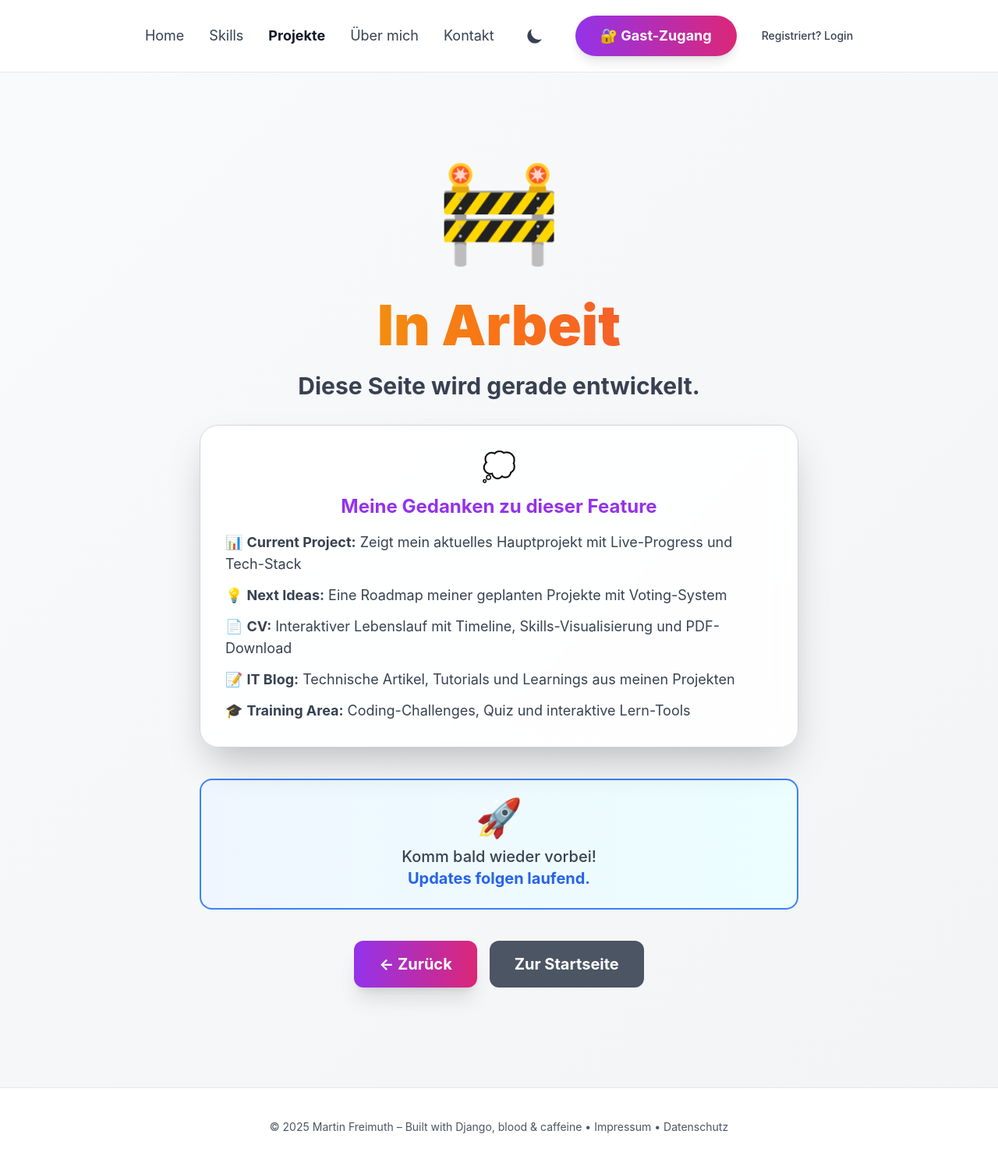
After one commit to Martin-Frei/portfolio, a Django app: page /in-progress/ in a window 1280 px wide. The commit adds this page. Shown: the whole page at 78% size. Run offline with Django 5.2, Linux system fonts and the light colour scheme; some libraries are stand-ins or nearby versions.

Commit message:
feat: complete email verification, user subnav with 7 buttons, in-progress page, styled confirmation pages

```diff
--- /dev/null
+++ b/core/templates/core/in_progress.html
@@ -0,0 +1,73 @@
+{% extends 'base.html' %}
+
+{% block title %}In Arbeit - Martin Freimuth{% endblock %}
+
+{% block content %}
+<div class="min-h-screen flex items-center justify-center px-6 py-20">
+  <div class="max-w-3xl w-full text-center">
+
+    <!-- Icon -->
+    <div class="text-9xl mb-8 animate-bounce">🚧</div>
+
+    <!-- Titel -->
+    <h1 class="text-5xl md:text-7xl font-black mb-6 bg-gradient-to-r from-yellow-500 via-orange-500 to-red-500 bg-clip-text text-transparent">
+      In Arbeit
+    </h1>
+
+    <!-- Subtitle -->
+    <p class="text-2xl md:text-3xl text-gray-700 dark:text-gray-300 mb-8 font-bold">
+      Diese Seite wird gerade entwickelt.
+    </p>
+
+    <!-- Info Box -->
+    <div class="bg-white/90 dark:bg-gray-800/50 backdrop-blur-lg rounded-3xl p-8 border border-gray-300 dark:border-gray-700 shadow-2xl mb-10">
+      <div class="text-4xl mb-4">💭</div>
+      <h2 class="text-2xl font-bold text-purple-600 dark:text-purple-400 mb-4">
+        Meine Gedanken zu dieser Feature
+      </h2>
+      <div class="text-lg text-gray-700 dark:text-gray-300 space-y-3 text-left">
+        <p>
+          📊 <strong>Current Project:</strong> Zeigt mein aktuelles Hauptprojekt mit Live-Progress und Tech-Stack
+        </p>
+        <p>
+          💡 <strong>Next Ideas:</strong> Eine Roadmap meiner geplanten Projekte mit Voting-System
+        </p>
+        <p>
+          📄 <strong>CV:</strong> Interaktiver Lebenslauf mit Timeline, Skills-Visualisierung und PDF-Download
+        </p>
+        <p>
+          📝 <strong>IT Blog:</strong> Technische Artikel, Tutorials und Learnings aus meinen Projekten
+        </p>
+        <p>
+          🎓 <strong>Training Area:</strong> Coding-Challenges, Quiz und interaktive Lern-Tools
+        </p>
+      </div>
+    </div>
+
+    <!-- Status -->
+    <div class="bg-gradient-to-r from-blue-50 to-cyan-50 dark:from-blue-900/20 dark:to-cyan-900/20 border-2 border-blue-500 rounded-2xl p-6 mb-10">
+      <div class="text-5xl mb-3">🚀</div>
+      <p class="text-xl text-gray-700 dark:text-gray-300 font-medium">
+        Komm bald wieder vorbei!<br>
+        <span class="text-blue-600 dark:text-blue-400 font-bold">Updates folgen laufend.</span>
+      </p>
+    </div>
+
+    <!-- Zurück-Buttons -->
+    <div class="flex flex-col sm:flex-row gap-4 justify-center">
+      <button onclick="history.back()"
+              class="px-8 py-4 bg-gradient-to-r from-purple-600 to-pink-600 hover:from-purple-500 hover:to-pink-500
+                     rounded-xl font-bold text-xl text-white transition hover:scale-105 shadow-xl hover:shadow-purple-500/50">
+        ← Zurück
+      </button>
+
+      <a href="/"
+         class="px-8 py-4 bg-gray-600 hover:bg-gray-500
+                rounded-xl font-bold text-xl text-white transition hover:scale-105">
+        Zur Startseite
+      </a>
+    </div>
+
+  </div>
+</div>
+{% endblock %}
--- a/core/urls.py
+++ b/core/urls.py
@@ -10,4 +10,5 @@ urlpatterns = [
     path('skills/', views.skills, name='skills'),
     path('contact/', views.contact, name='contact'),
     path('about-this-portfolio/', views.about_portfolio, name='about_portfolio'),
+    path('in-progress/', views.in_progress, name='in_progress'),
 ]
--- a/core/views.py
+++ b/core/views.py
@@ -32,6 +32,12 @@ def contact(request):
 
 def skills(request):
     return render(request, "core/skills.html")
+
+def in_progress(request):
+    """
+    Generic 'In Progress' page für Features die entwickelt werden
+    """
+    return render(request, 'core/in_progress.html')
 
 
 @login_required(login_url='/accounts/login/')
--- a/templates/base.html
+++ b/templates/base.html
@@ -60,6 +60,7 @@
   <body
     class="bg-white dark:bg-gray-900 text-gray-900 dark:text-gray-100 transition-colors duration-300"
   >
+    <div class="sticky top-0 z-50">
       <!-- HEADER -->
       <header
         class="sticky top-0 z-50 border-b border-gray-200 dark:border-gray-800 bg-white/80 dark:bg-gray-950/80 backdrop-blur-xl transition-colors duration-300"
@@ -68,7 +69,7 @@
           class="max-w-7xl mx-auto px-6 py-5 flex justify-between items-center"
         >
           <!-- Desktop Nav -->
-        <div class="hidden lg:flex items-center gap-8 text-lg">
+          <div class="hidden lg:flex items-center justify-center flex-1 gap-8 text-lg">
             <a
               href="{% url 'core:home' %}"
               class="text-gray-700 dark:text-gray-300 hover:text-purple-600 dark:hover:text-purple-400 transition"
--- /dev/null
+++ b/templates/partials/user_subnav.html
@@ -0,0 +1,83 @@
+{% if user.is_authenticated %}
+<!-- User Subnav - About Portfolio Style -->
+<nav class="bg-white/80 dark:bg-gray-950/80 backdrop-blur-xl border-b border-gray-200 dark:border-gray-800 transition-colors duration-300">
+  <div class="max-w-7xl mx-auto px-6 py-3">
+
+    <!-- Flex Layout - Zentriert -->
+    <div class="flex flex-wrap items-center justify-center gap-3">
+
+      <!-- 1. Secret Lab -->
+      <a href="{% url 'projects:secret_lab' %}"
+         class="flex items-center gap-2 px-4 py-2 bg-purple-100 dark:bg-purple-900/30 text-purple-700 dark:text-purple-400
+                border border-purple-300 dark:border-purple-700 rounded-full text-sm font-semibold
+                hover:bg-purple-200 dark:hover:bg-purple-900/50 transition-all hover:scale-105"
+         title="Geheime Projekte">
+        <span class="text-base">🔬</span>
+        <span>Secret Lab</span>
+      </a>
+
+      <!-- 2. About Portfolio -->
+      <a href="{% url 'core:about_portfolio' %}"
+         class="flex items-center gap-2 px-4 py-2 bg-cyan-100 dark:bg-cyan-900/30 text-cyan-700 dark:text-cyan-400
+                border border-cyan-300 dark:border-cyan-700 rounded-full text-sm font-semibold
+                hover:bg-cyan-200 dark:hover:bg-cyan-900/50 transition-all hover:scale-105"
+         title="Technische Dokumentation">
+        <span class="text-base">📊</span>
+        <span>About Portfolio</span>
+      </a>
+
+      <!-- 3. Current Project -->
+      <a href="{% url 'core:in_progress' %}"
+         class="flex items-center gap-2 px-4 py-2 bg-orange-100 dark:bg-orange-900/30 text-orange-700 dark:text-orange-400
+                border border-orange-300 dark:border-orange-700 rounded-full text-sm font-semibold
+                hover:bg-orange-200 dark:hover:bg-orange-900/50 transition-all hover:scale-105"
+         title="Aktuelles Projekt">
+        <span class="text-base">🚀</span>
+        <span>Current Project</span>
+      </a>
+
+      <!-- 4. Next Ideas -->
+      <a href="{% url 'core:in_progress' %}"
+         class="flex items-center gap-2 px-4 py-2 bg-yellow-100 dark:bg-yellow-900/30 text-yellow-700 dark:text-yellow-400
+                border border-yellow-300 dark:border-yellow-700 rounded-full text-sm font-semibold
+                hover:bg-yellow-200 dark:hover:bg-yellow-900/50 transition-all hover:scale-105"
+         title="Projekt-Ideen">
+        <span class="text-base">💡</span>
+        <span>Next Ideas</span>
+      </a>
+
+      <!-- 5. CV / Lebenslauf -->
+      <a href="{% url 'core:in_progress' %}"
+         class="flex items-center gap-2 px-4 py-2 bg-green-100 dark:bg-green-900/30 text-green-700 dark:text-green-400
+                border border-green-300 dark:border-green-700 rounded-full text-sm font-semibold
+                hover:bg-green-200 dark:hover:bg-green-900/50 transition-all hover:scale-105"
+         title="Lebenslauf">
+        <span class="text-base">📄</span>
+        <span>CV</span>
+      </a>
+
+      <!-- 6. IT Blog -->
+      <a href="{% url 'core:in_progress' %}"
+         class="flex items-center gap-2 px-4 py-2 bg-blue-100 dark:bg-blue-900/30 text-blue-700 dark:text-blue-400
+                border border-blue-300 dark:border-blue-700 rounded-full text-sm font-semibold
+                hover:bg-blue-200 dark:hover:bg-blue-900/50 transition-all hover:scale-105"
+         title="Tech Blog">
+        <span class="text-base">📝</span>
+        <span>IT Blog</span>
+      </a>
+
+      <!-- 7. Training Area -->
+      <a href="{% url 'core:in_progress' %}"
+         class="flex items-center gap-2 px-4 py-2 bg-pink-100 dark:bg-pink-900/30 text-pink-700 dark:text-pink-400
+                border border-pink-300 dark:border-pink-700 rounded-full text-sm font-semibold
+                hover:bg-pink-200 dark:hover:bg-pink-900/50 transition-all hover:scale-105"
+         title="Lern-Bereich">
+        <span class="text-base">🎓</span>
+        <span>Training</span>
+      </a>
+
+    </div>
+
+  </div>
+</nav>
+{% endif %}
```
Also changed, not shown: other parts of templates/base.html (+10 -36 lines), core/templates/placeholder.html (added). Lines whose indentation alone changed are shown as unchanged.
